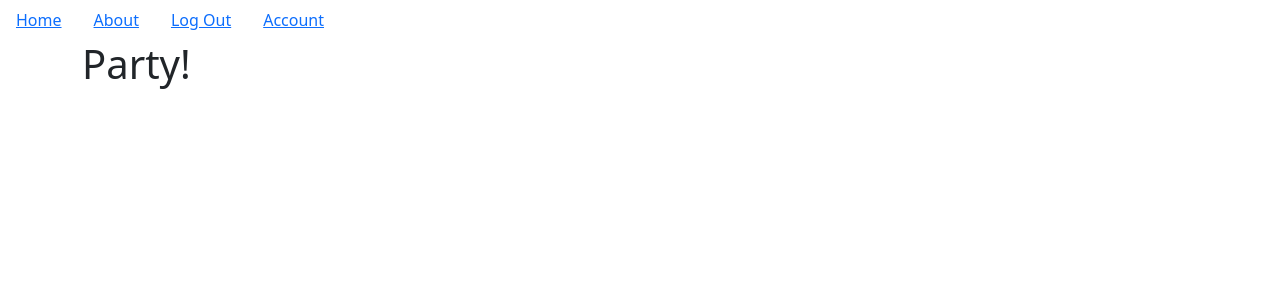
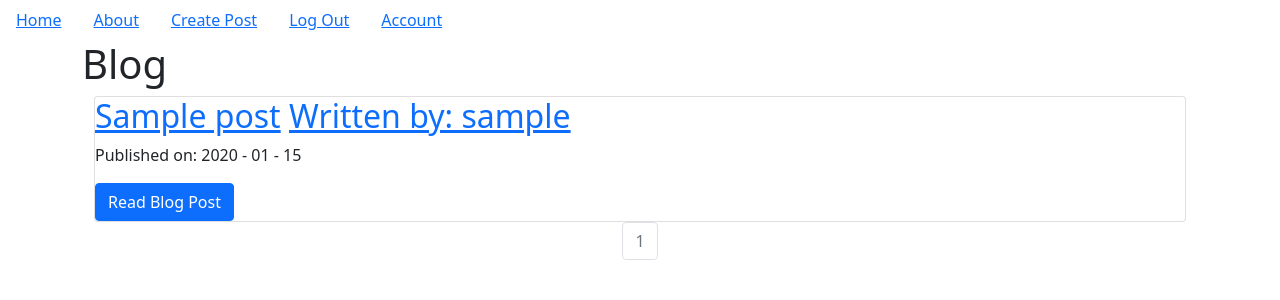
Before and after one commit to Zee22780/flask_blog, a Flask app: page / in a window 1280 px wide. Shown: the top 300 px of the page. Run offline with Flask 2, Linux system fonts and the light colour scheme; a user stored in the database is signed in; tables that the repository leaves empty hold one stand-in row (values such as "Sample post").

Commit message:
Add templates and test all CRUD functionality

```diff
--- a/myapp/core/views.py
+++ b/myapp/core/views.py
@@ -1,13 +1,15 @@
 # core/views.py
 
 from flask import render_template, request, Blueprint
+from myapp.models import BlogPost
 
 core = Blueprint('core', __name__)
 
 @core.route('/')
 def index():
-
-    return render_template('index.html')
+    page = request.args.get('page', 1, type=int)
+    blog_posts = BlogPost.query.order_by(BlogPost.date.desc()).paginate(page=page, per_page=5)
+    return render_template('index.html', blog_posts=blog_posts)
 
 @core.route('/info')
 def info():
--- a/myapp/templates/base.html
+++ b/myapp/templates/base.html
@@ -18,6 +18,9 @@
         </li>
 
         {% if current_user.is_authenticated %}
+        <li class="nav-link">
+            <a href="{{url_for('blog_posts.create_post')}}">Create Post</a>
+        </li>
         <li class="nav-link">
             <a href="{{url_for('users.logout')}}">Log Out</a>
         </li>
--- a/myapp/templates/index.html
+++ b/myapp/templates/index.html
@@ -1,7 +1,36 @@
 {% extends "base.html" %}
 {% block content %}
     <div class="jumbotron">
-        <h1>Party!</h1>
+        <h1>Blog</h1>
+    </div>
+    <div class="container">
+        {% for post in blog_posts.items %}
+            <div class="card">
+                <div class="car-boy">
+                    <h2>
+                        <a class="card-title" href="{{url_for('blog_posts.blog_post', blog_post_id=post.id)}}">{{post.title}}</a>
+                        <a href="{{url_for('users.user_posts', username=post.author.username)}}">Written by: {{post.author.username}}</a>
+                    </h2>
+                    <p>Published on: {{post.date.strftime('%Y - %m - %d')}}</p>
+                    <a class="btn btn-primary" href="{{url_for('blog_posts.blog_post', blog_post_id=post.id)}}">Read Blog Post</a>
+                </div>
+            </div>
+        {% endfor %}
     </div>
 
+    <nav aria-label="Page Navigation example">
+        <ul class="pagination justify-content-center">
+            {% for page_num in blog_posts.iter_pages(left_edge=1, right_edge=1, left_current=1, right_current=2) %}
+                {% if blog_posts.page == page_num %}
+                <li class="page-item disabled">
+                    <a class="page-link" href="{{url_for('core.index', page=page_num)}}">{{ page_num }}</a>
+                </li>
+                {% else %}
+                <li class="page-item">
+                    <a class="page-link" href="{{url_for('core.index', page=page_num)}}">{{ page_num }}</a>
+                </li>
+                {% endif %}
+            {% endfor %}
+        </ul>
+    </nav>
 {% endblock %}
```
Also changed, not shown: myapp/blog_posts/views.py (+4 -4 lines), myapp/templates/blog_post.html (added, +18 -0 lines), myapp/templates/create_post.html (added, +20 -0 lines).
